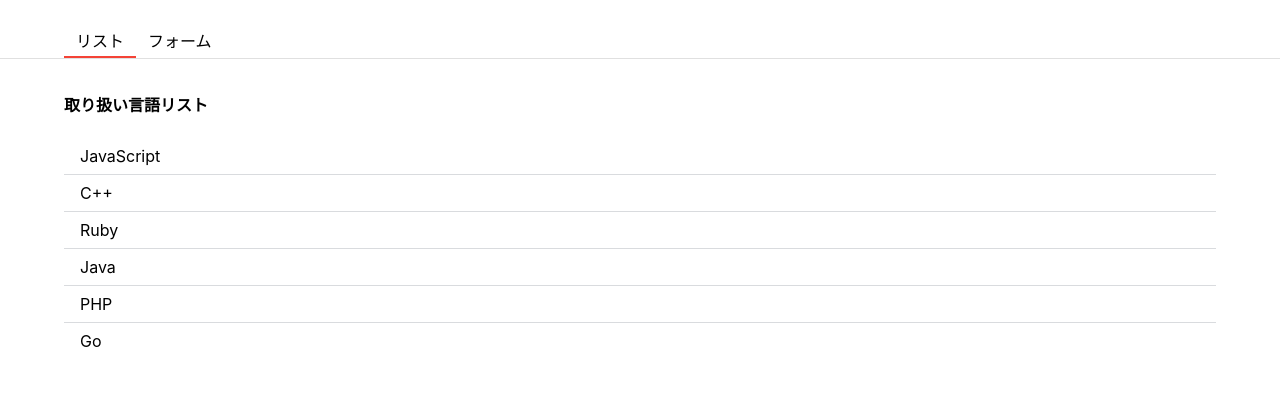
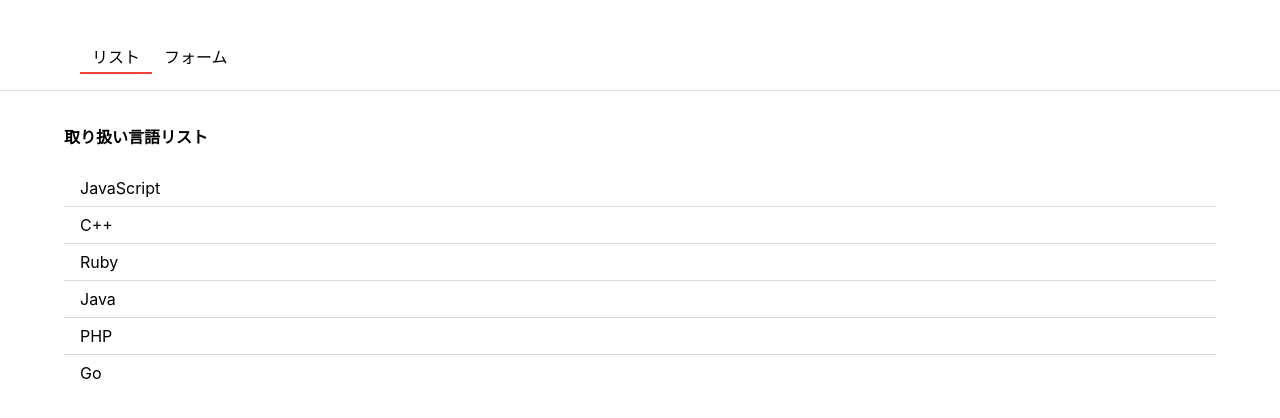
Before and after one commit to kensiiwasaki/react-tutorial, a React (Create React App) app: page / in a window 1280 px wide. Shown: the top 418 px of the page. Built offline with nearby package versions, Linux system fonts and the light colour scheme.

Commit message:
node_modules

```diff
--- a/src/App.js
+++ b/src/App.js
@@ -14,7 +14,7 @@ const Header = styled.header`
 
 const HeaderUl = styled.ul`
   display: flex;
-  margin: 0;
+  margin: 16px;
   padding: 0;
 `
 
```
